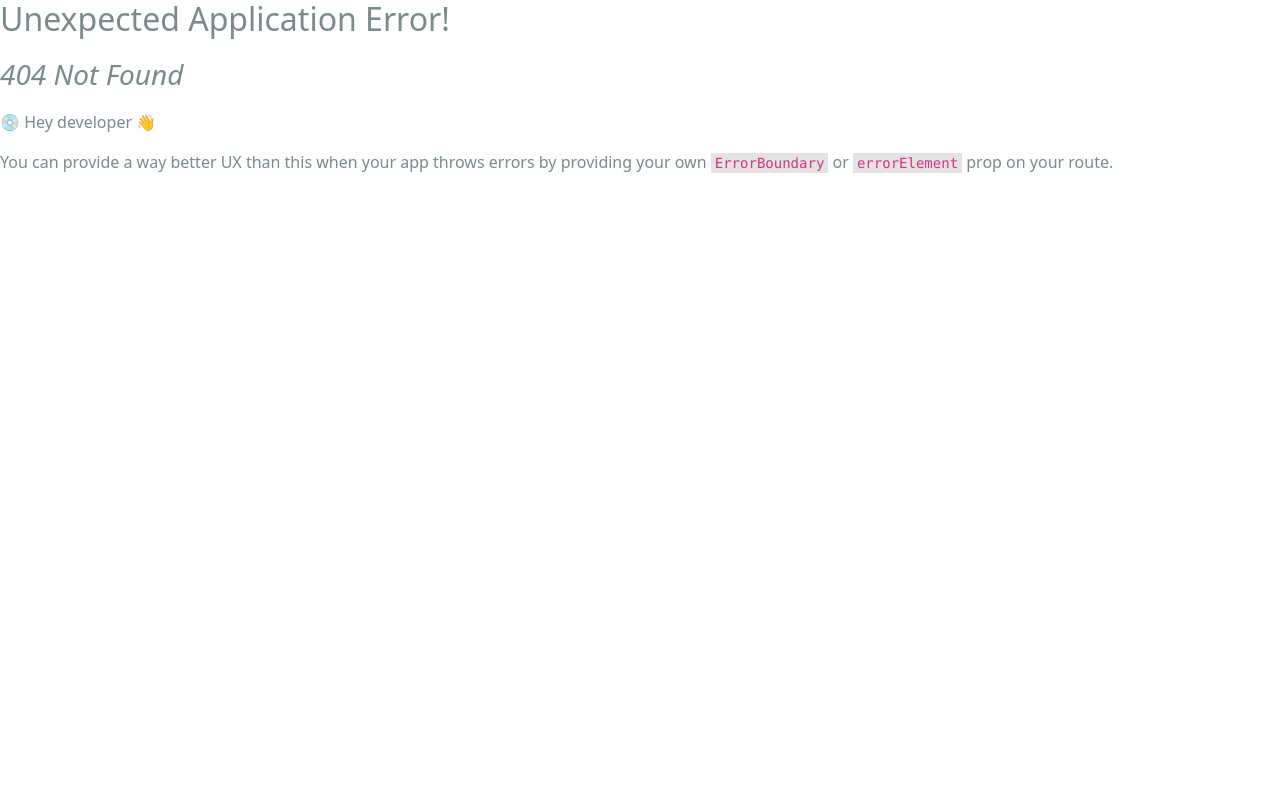
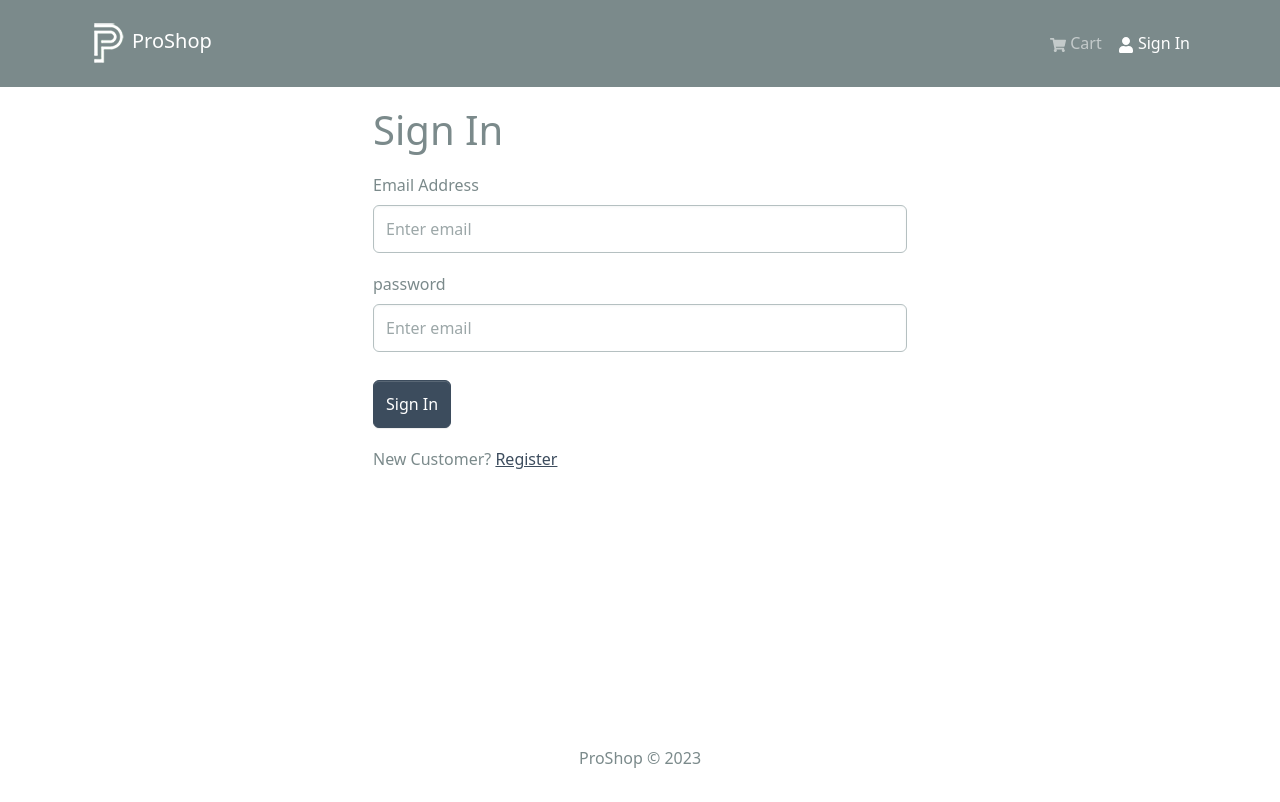
Before and after one commit to SasnarineDeodat/ElineKart, a React (Create React App) app in the folder frontend/: page /login in a window 1280 px wide. Before the commit this address had no page. Shown: the top 802 px of the page. Built offline with nearby package versions, Linux system fonts and the light colour scheme.

Commit message:
Login Screen

```diff
--- /dev/null
+++ b/frontend/src/components/FormContainer.jsx
@@ -0,0 +1,14 @@
+import { Container, Row, Col } from "react-bootstrap";
+
+const FormContainer = ({ children }) => {
+  return (
+    <Container>
+      <Row className="justify-content-md-center">
+        <Col xs={12} md={6}>
+          {children}
+        </Col>
+      </Row>
+    </Container>
+  );
+};
+export default FormContainer;
--- a/frontend/src/index.js
+++ b/frontend/src/index.js
@@ -16,6 +16,7 @@
 import HomeScreen from "./screens/HomeScreen";
 import ProductScreen from "./screens/ProductScreen";
 import CartScreen from "./screens/CartScreen";
+import LoginScreen from "./screens/LoginScreen";
 
 const router = createBrowserRouter(
   createRoutesFromElements(
@@ -23,6 +24,7 @@
       <Route index={true} path="/" element={<HomeScreen />} />
       <Route path="/product/:id" element={<ProductScreen />} />
       <Route path="/cart" element={<CartScreen />} />
+      <Route path="/login" element={<LoginScreen />} />
     </Route>,
   ),
 );
--- /dev/null
+++ b/frontend/src/screens/LoginScreen.jsx
@@ -0,0 +1,54 @@
+import { useState } from "react";
+import { Link } from "react-router-dom";
+import { Form, Button, Row, Col } from "react-bootstrap";
+import FormContainer from "../components/FormContainer";
+
+const LoginScreen = () => {
+  const [email, setEmail] = useState("");
+  const [password, setPassword] = useState("");
+
+  const submitHandler = (e) => {
+    e.preventDefault();
+    console.log("submit");
+  };
+
+  return (
+    <FormContainer>
+      <h1>Sign In</h1>
+
+      <Form onSubmit={submitHandler}>
+        <Form.Group controlId="email" className="my-3">
+          <Form.Label>Email Address</Form.Label>
+          <Form.Control
+            type="email"
+            placeholder="Enter email"
+            value={email}
+            onChange={(e) => setEmail(e.target.value)}
+          ></Form.Control>
+        </Form.Group>
+
+        {/* Password */}
+        <Form.Group controlId="password" className="my-3">
+          <Form.Label>password</Form.Label>
+          <Form.Control
+            type="password"
+            placeholder="Enter email"
+            value={password}
+            onChange={(e) => setPassword(e.target.value)}
+          ></Form.Control>
+        </Form.Group>
+
+        <Button type="submit" variant="primary" className="mt-2">
+          Sign In
+        </Button>
+      </Form>
+
+      <Row className="py-3">
+        <Col>
+          New Customer? <Link to="/register">Register</Link>
+        </Col>
+      </Row>
+    </FormContainer>
+  );
+};
+export default LoginScreen;
```
